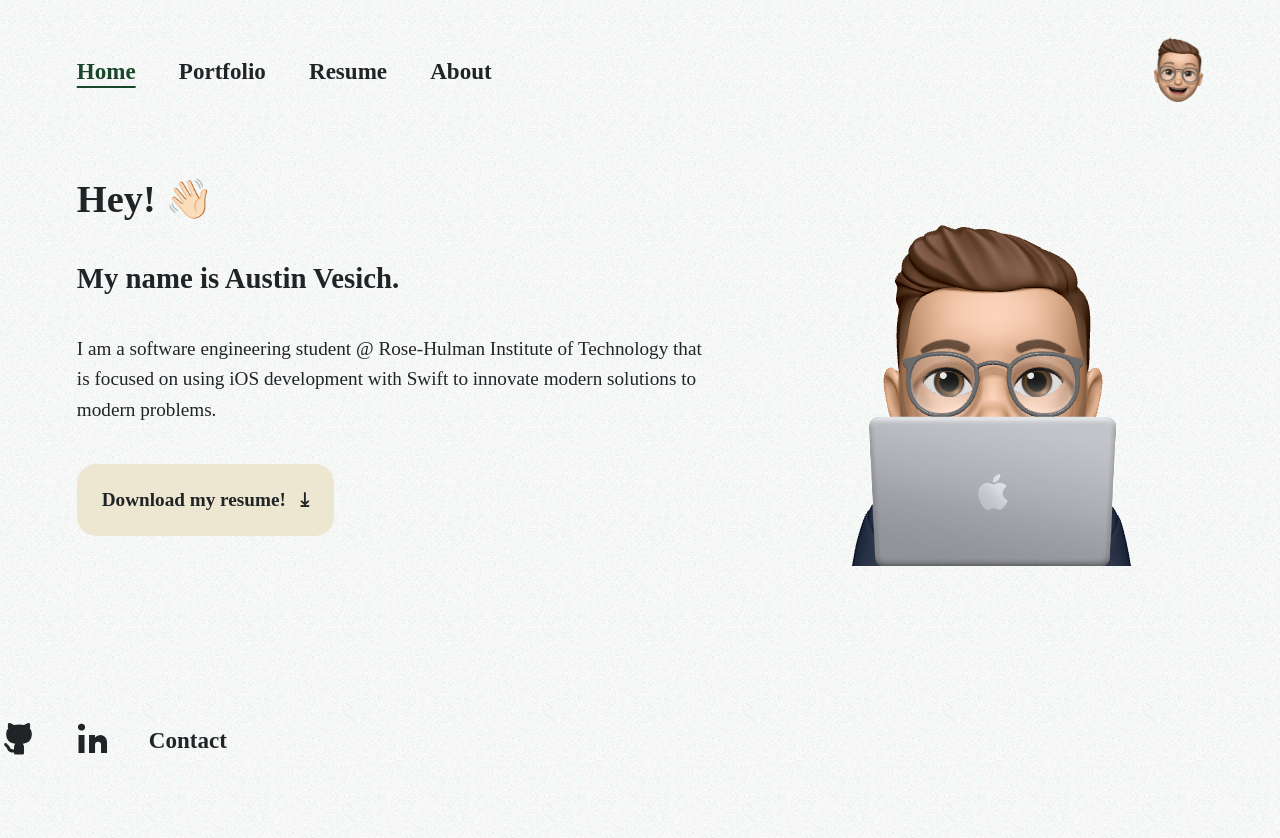
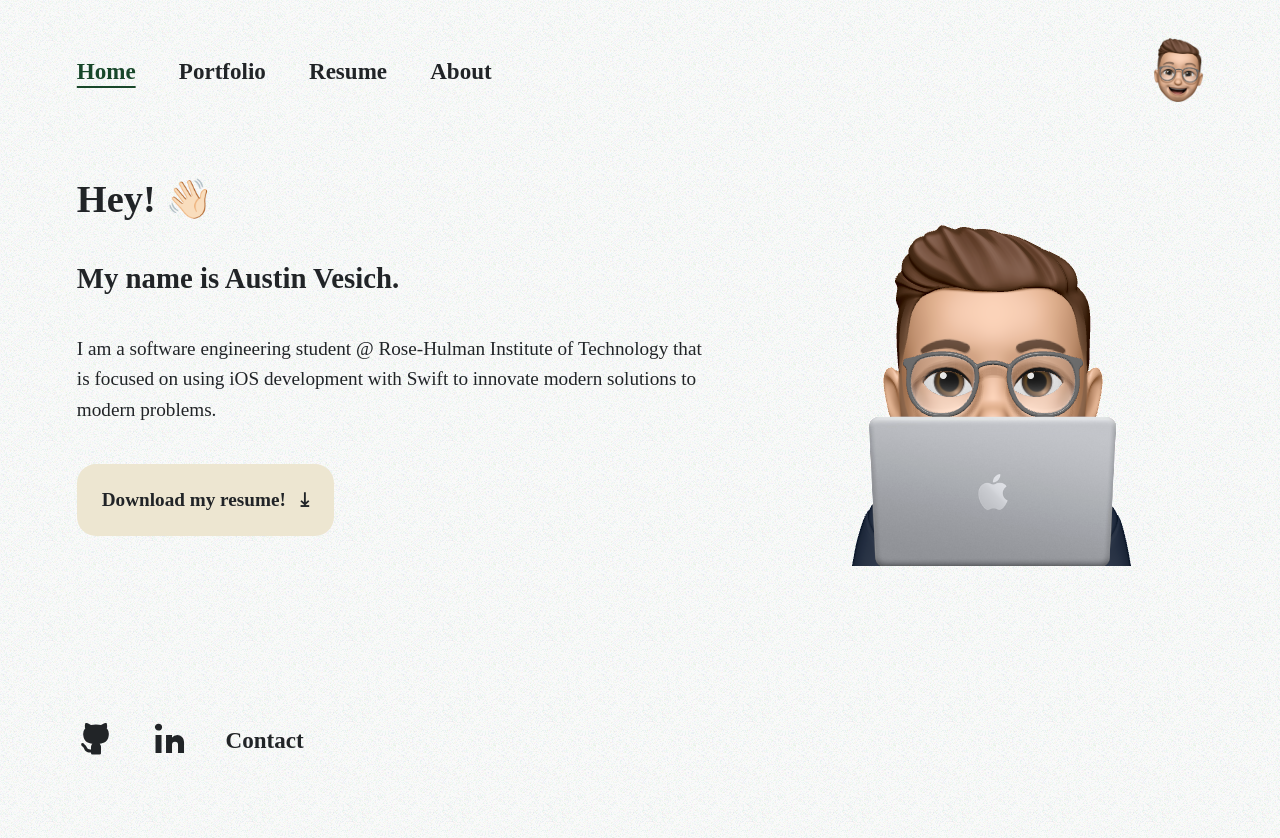
Before and after one commit to rhit-vesichab/rhit-vesichab.github.io, a plain HTML site: page index.html in a window 1280 px wide. Drawn offline with Linux system fonts and the light colour scheme.

Commit message:
Updated styles

```diff
--- a/Styles/main.css
+++ b/Styles/main.css
@@ -165,6 +165,8 @@ body > #mainGrid > footer div {
     flex-wrap: wrap;
     flex-basis: auto;
     align-items: center;
+    justify-items: left;
+    margin: 0 var(--mediumSpace);
 }
 
 body > #mainGrid > footer a {
```
